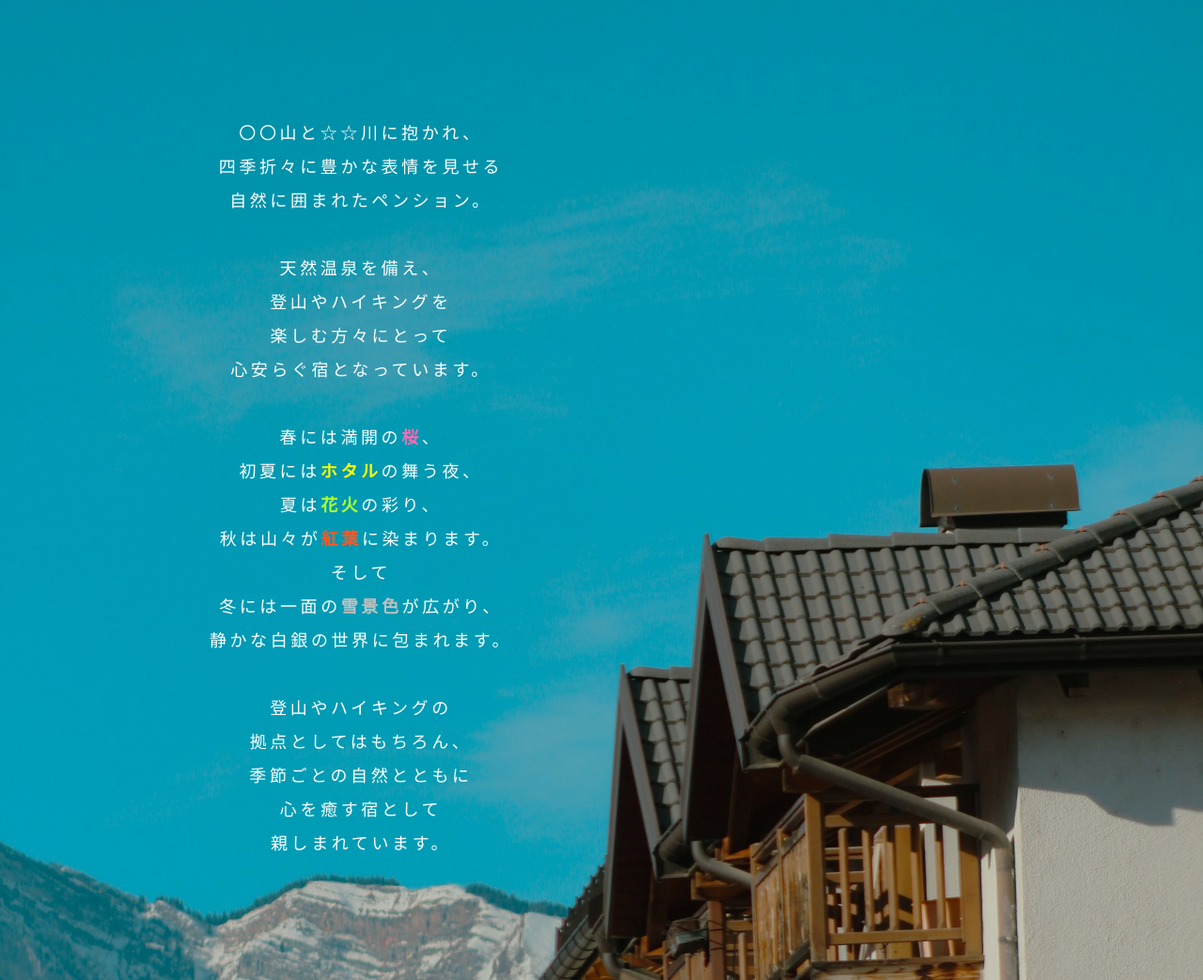
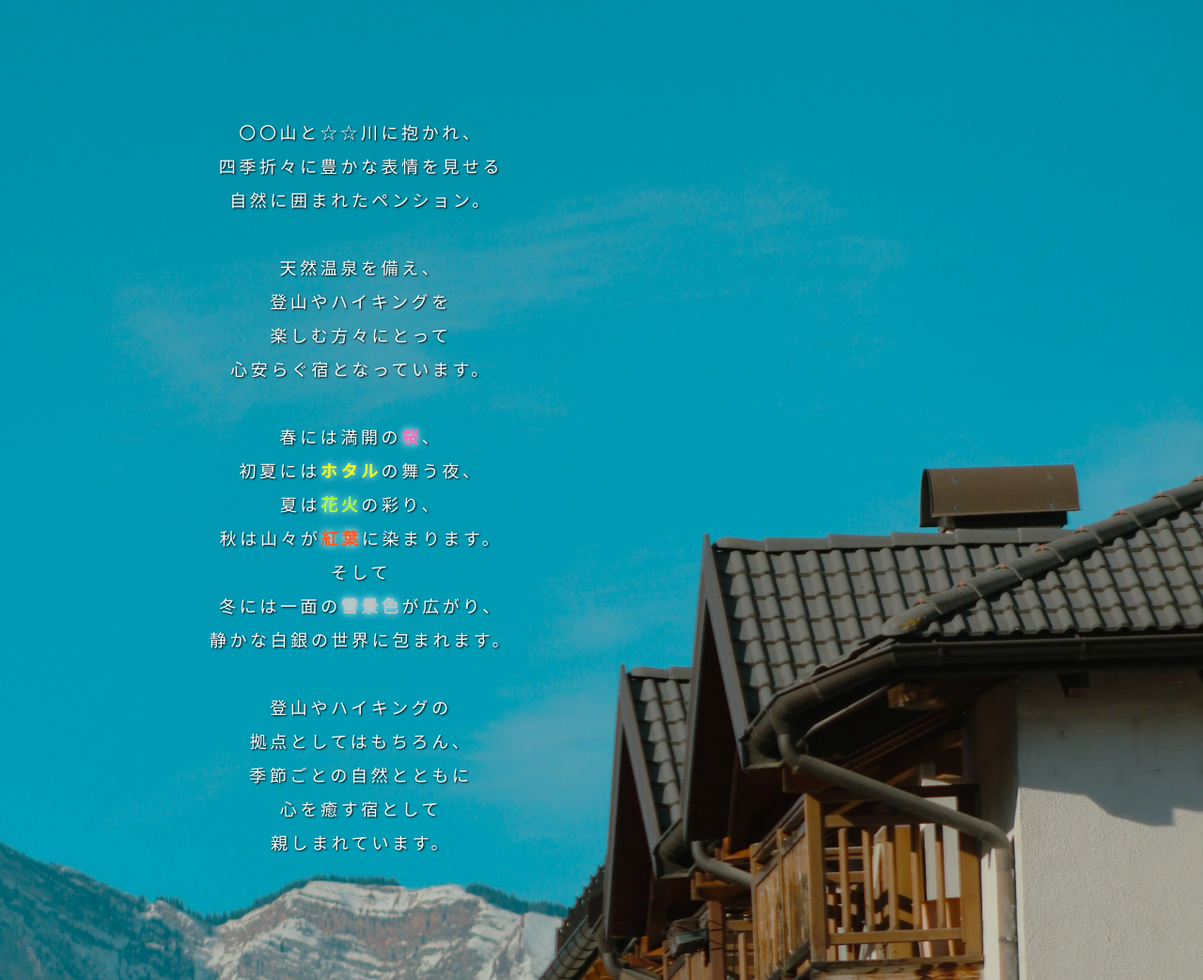
Before and after one commit to Kuma-Tora-Dorayaki/portfolio-pension_aozora, a plain HTML site: page index.html in a window 1280 px wide. Shown: the part 1120-2163 px from the top of the page at 94% size. Drawn offline with Linux system fonts and the light colour scheme; some packages are replaced by stand-ins of ours; a web font is replaced by a local one.

Commit message:
8th commit
shop-name リンク先　修正
about-text text-shadow 修正

```diff
--- a/css/style.css
+++ b/css/style.css
@@ -281,31 +281,37 @@ header {
   color: white;
   margin: auto;
   text-align: center;
-}
+  text-shadow:1px 1px 2px black;
+}
+
+.sakura,
+.hotaru,
+.hanabi,
+.kouyou,
+.yuki {
+  font-weight: bold;
+  text-shadow:0px 0px 8px white;
+}
+
 
 .sakura {
   color: #FF69B4;
-  font-weight: bold;
 }
 
 .hotaru {
   color: #FFFF00;
-  font-weight: bold;
 }
 
 .hanabi {
   color: greenyellow;
-  font-weight: bold;
 }
 
 .kouyou {
   color: #FF5722;
-  font-weight: bold;
 }
 
 .yuki {
   color: silver;
-  font-weight: bold;
 }
 
 /* ----- facility ----- */
--- a/index.html
+++ b/index.html
@@ -34,7 +34,7 @@
   <header>
     <div class="header__container">
       <div class="shop-name__container">
-        <a href="/" class="shop-name">ペンション<br>青空</a>
+        <a href="/portfolio-pension_aozora/blob/main/index.html" class="shop-name">ペンション<br>青空</a>
       </div>
       <img class="menu__open" src="img/menu_btn.svg" alt="メニューを開く">
     </div>
```
Also changed, not shown: css/style.min.css.
